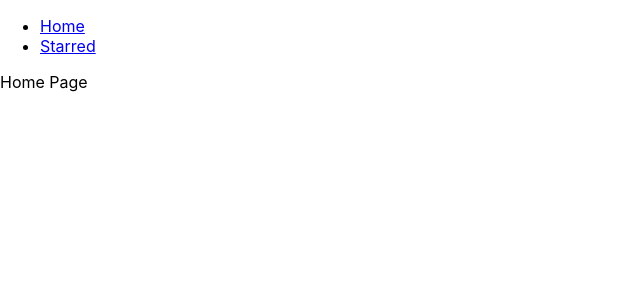
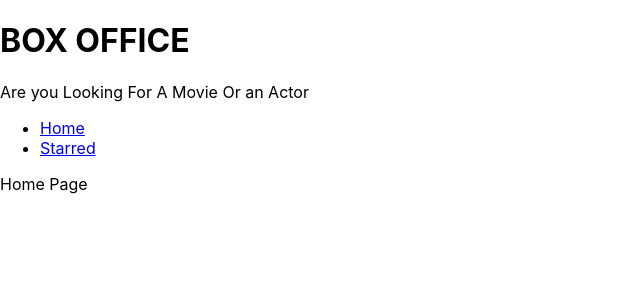
Before and after one commit to pratyusa98/Box_Office_React, a React (Create React App) app: page / in a window 1280 px wide. Shown: the top 300 px of the page, without its empty margins (0-640 px from the left). Built offline with nearby package versions, Linux system fonts and the light colour scheme.

Commit message:
pagelayout

```diff
--- a/src/App.js
+++ b/src/App.js
@@ -1,15 +1,12 @@
 
 import React from "react";
 import { Switch,Route } from 'react-router-dom'
-import { Navs } from "./components/Navs";
 import Home from "./pages/Home";
 import Starred from "./pages/Starred";
 
 function App() {
   return (
-    <div>
 
-    <Navs />
 
     <Switch>
 
@@ -19,7 +16,6 @@
     <Route>This is Invalid Page</Route>
 
     </Switch>
-    </div>
   );
 }
 
--- /dev/null
+++ b/src/components/MainPagelayout.js
@@ -0,0 +1,18 @@
+import React from 'react'
+import { Navs } from './Navs'
+import Title from './Title'
+
+const MainPagelayout = ({ children }) => {
+    return (
+        <div>
+            <Title title="BOX OFFICE"
+            subtitle = "Are you Looking For A Movie Or an Actor"/>
+     <Navs />
+
+        {children}
+
+    </div>
+    )
+}
+
+export default MainPagelayout
--- /dev/null
+++ b/src/components/Title.js
@@ -0,0 +1,13 @@
+import React from 'react'
+
+const Title = ({title,subtitle}) => {
+    return (
+        <div>
+            <h1>{title}</h1>
+            <p>{subtitle}</p>
+
+        </div>
+    )
+}
+
+export default Title
--- a/src/pages/Home.js
+++ b/src/pages/Home.js
@@ -1,10 +1,11 @@
 import React from 'react'
+import MainPagelayout from '../components/MainPagelayout'
 
 const Home = () => {
     return (
-        <div>
+        <MainPagelayout>
             Home Page
-        </div>
+        </MainPagelayout>
     )
 }
 
--- a/src/pages/Starred.js
+++ b/src/pages/Starred.js
@@ -1,10 +1,11 @@
 import React from 'react'
+import MainPagelayout from '../components/MainPagelayout'
 
 const Starred = () => {
     return (
-        <div>
+        <MainPagelayout>
             Starred Page
-        </div>
+        </MainPagelayout>
     )
 }
 
```
